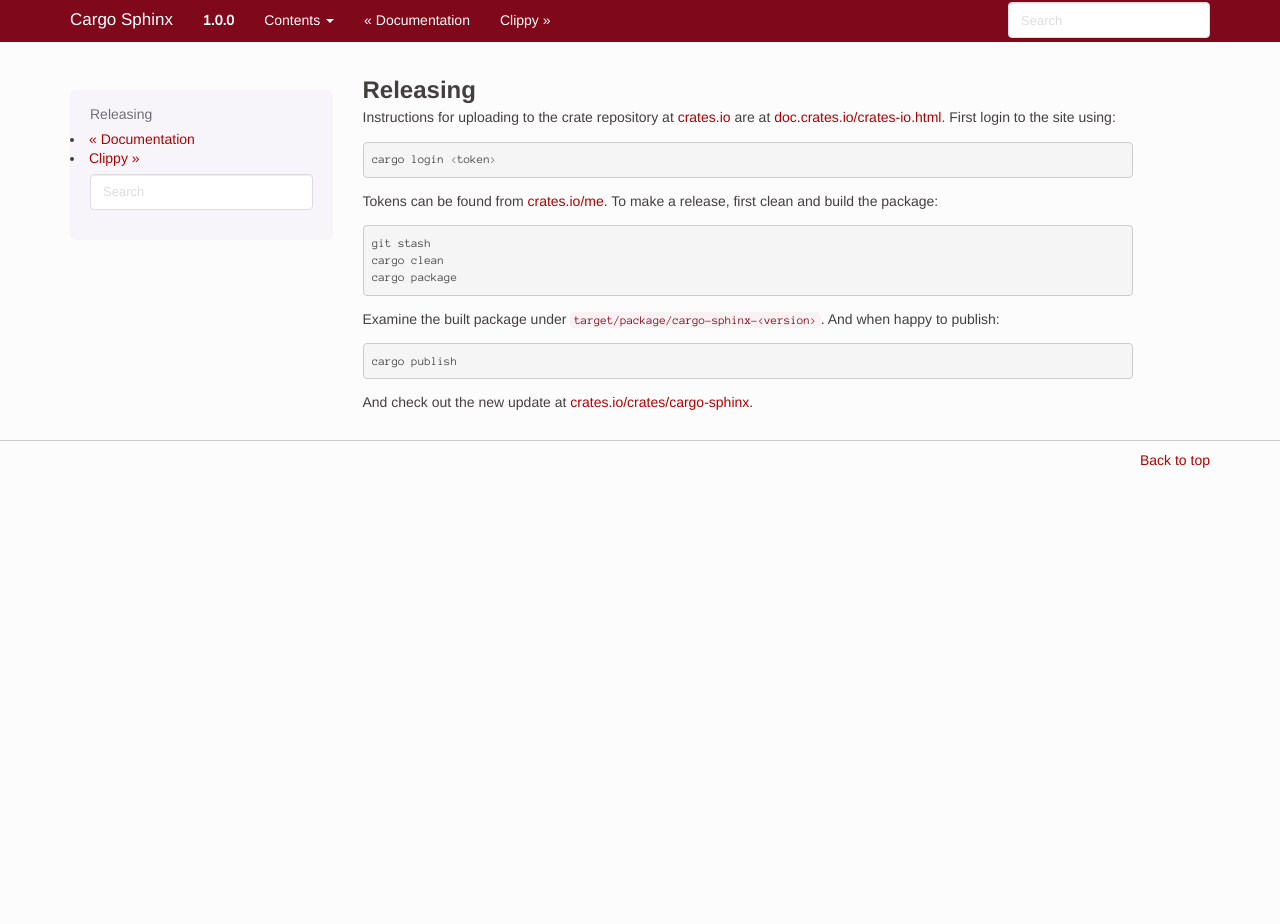
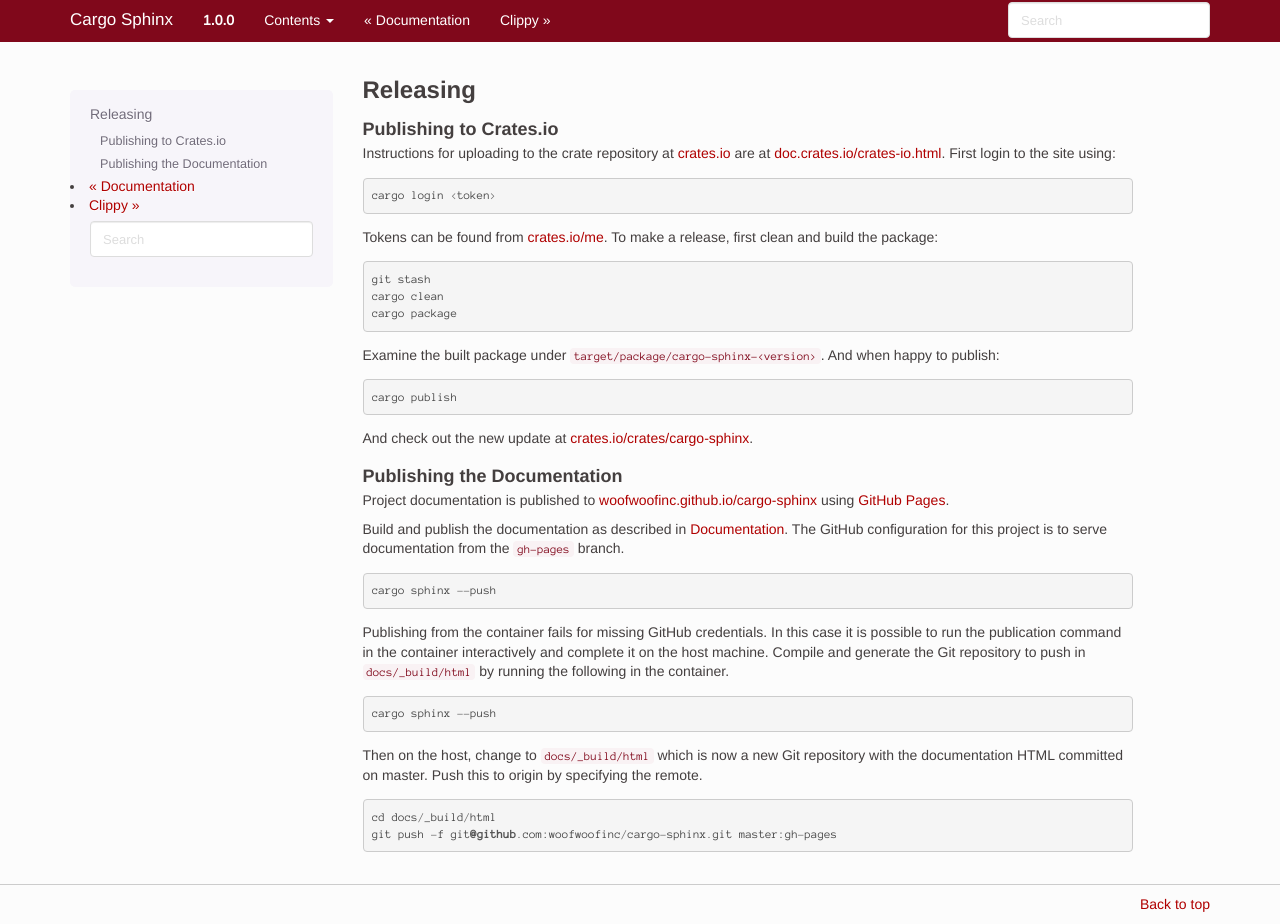
Before and after one commit to woofwoofinc/cargo-sphinx, a Sphinx documentation site: the page built from docs/releasing.rst, in a window 1280 px wide and 924 px high. Built offline with Sphinx 7.4.7, drawn with Linux system fonts in a browser that asks for light colours.

Commit message:
Additional information on releasing the documentation site. (#64)

```diff
--- a/docs/building.rst
+++ b/docs/building.rst
@@ -6,7 +6,7 @@ on your system with rustup_ if they are not already available.
 .. _Rust: https://www.rust-lang.org
 .. _rustup: https://www.rustup.rs
 
-The following dependencies are also needed to build Cargo Sphinx.
+The following dependencies are also needed to build the project.
 
 * CMake_: Needed by Cargo tool library dependency.
 * Libssl_: Needed by Cargo tool library dependency.
--- a/docs/documentation.rst
+++ b/docs/documentation.rst
@@ -20,8 +20,8 @@ The development container provides an installation of Python and Sphinx which
 can be used to build this documentation also. The latest published Cargo Sphinx
 is also included.
 
-Build the container as described in :ref:`dev`. Then change to the Cargo Sphinx
-root directory and start the container with this directory mounted at
+Build the container as described in :ref:`dev`. Then change to the project root
+directory and start the container with this directory mounted at
 ``/cargo-sphinx``.
 
 ::
--- a/docs/releasing.rst
+++ b/docs/releasing.rst
@@ -1,5 +1,8 @@
 Releasing
 =========
+
+Publishing to Crates.io
+-----------------------
 Instructions for uploading to the crate repository at `crates.io`_ are
 at `doc.crates.io/crates-io.html`_. First login to the site using:
 
@@ -31,3 +34,38 @@ And when happy to publish:
 And check out the new update at `crates.io/crates/cargo-sphinx`_.
 
 .. _crates.io/crates/cargo-sphinx: https://crates.io/crates/cargo-sphinx
+
+
+Publishing the Documentation
+----------------------------
+Project documentation is published to `woofwoofinc.github.io/cargo-sphinx`_
+using `GitHub Pages`_.
+
+.. _woofwoofinc.github.io/cargo-sphinx: https://woofwoofinc.github.io/cargo-sphinx
+.. _GitHub Pages: https://pages.github.com
+
+Build and publish the documentation as described in :ref:`documentation`. The
+GitHub configuration for this project is to serve documentation from the
+``gh-pages`` branch.
+
+::
+
+    cargo sphinx --push
+
+Publishing from the container fails for missing GitHub credentials. In this case
+it is possible to run the publication command in the container interactively and
+complete it on the host machine. Compile and generate the Git repository to push
+in ``docs/_build/html`` by running the following in the container.
+
+::
+
+    cargo sphinx --push
+
+Then on the host, change to ``docs/_build/html`` which is now a new Git
+repository with the documentation HTML committed on master. Push this to origin
+by specifying the remote.
+
+::
+
+    cd docs/_build/html
+    git push -f git@github.com:woofwoofinc/cargo-sphinx.git master:gh-pages
```
